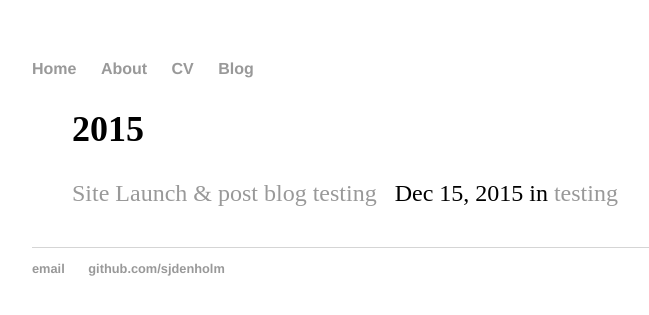
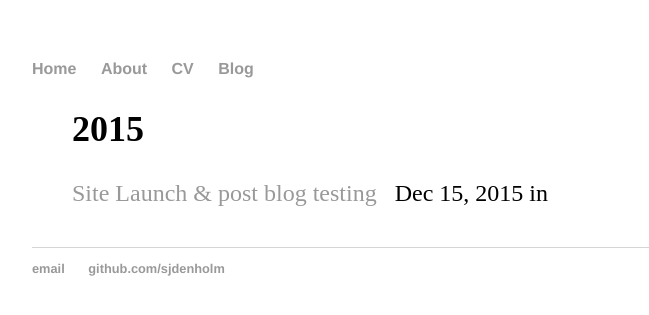
Before and after one commit to sjdenholm/sjdenholm.github.io, a Jekyll site: the page built from blog/index.html, in a window 1280 px wide. Shown: the top 315 px of the page, without its empty margins (160-809 px from the left). Built offline with Jekyll 4.4.1, drawn with Linux system fonts in a browser that asks for light colours.

Commit message:
Update index.html

```diff
--- a/blog/index.html
+++ b/blog/index.html
@@ -22,7 +22,7 @@ title: Scott's Blog
       &nbsp;
       <span class="post-date">{{ post.date | date: "%b %-d, %Y" }}</span>
       in
-      {% for tag in post.tags %}
+      {% for category in post.categories %}
         <a href="/tag/{{tag}}">{{tag}}</a>
       {% endfor %}
     </li>
```
